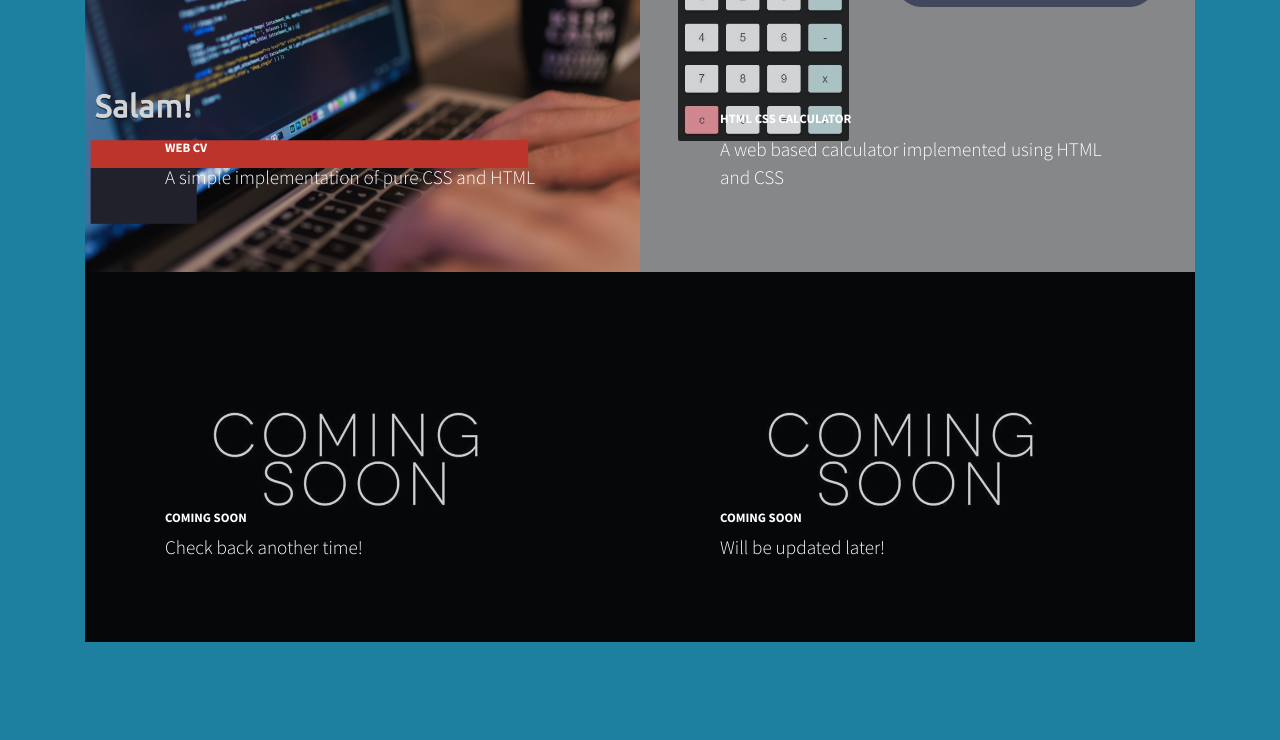
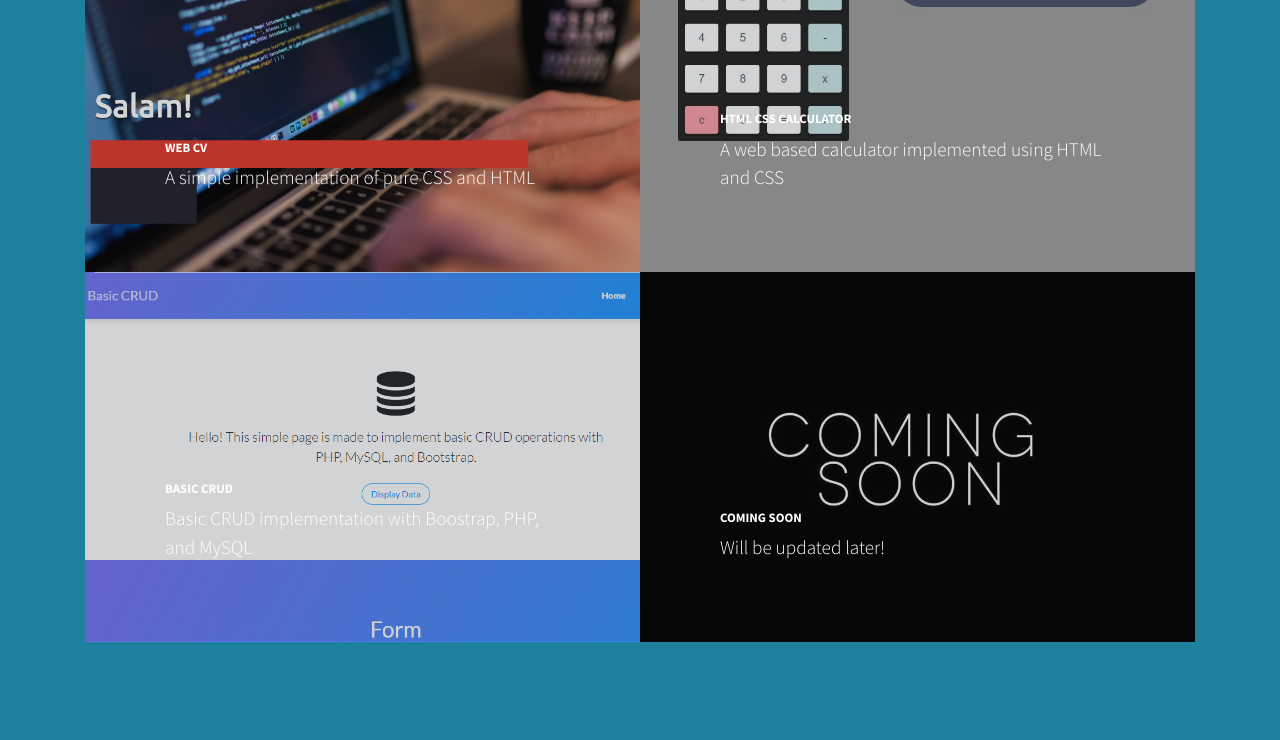
Before and after one commit to putukrisna6/putukrisna6.github.io, a plain HTML site: page index.html in a window 1280 px wide. Shown: the part 1603-2343 px from the top of the page. Drawn offline with nearby package versions, Linux system fonts and the light colour scheme.

Commit message:
Update index.html

```diff
--- a/index.html
+++ b/index.html
@@ -81,13 +81,13 @@
                         </div><img class="img-fluid" src="assets/img/show_calc1.jpg"></a>
                 </div>
                 <div class="col-lg-6">
-                    <a class="portfolio-item" href="#">
+                    <a class="portfolio-item" href="https://learn-dynamic.herokuapp.com/">
                         <div class="caption">
                             <div class="caption-content">
-                                <h2>Coming Soon</h2>
-                                <p class="mb-0">Check back another time!</p>
+                                <h2>Basic CRUD</h2>
+                                <p class="mb-0">Basic CRUD implementation with Boostrap, PHP, and MySQL</p>
                             </div>
-                        </div><img class="img-fluid" src="assets/img/coming-soon.jpg"></a>
+                        </div><img class="img-fluid" src="assets/img/show_crud.png"></a>
                 </div>
                 <div class="col-lg-6">
                     <a class="portfolio-item" href="#">
```
